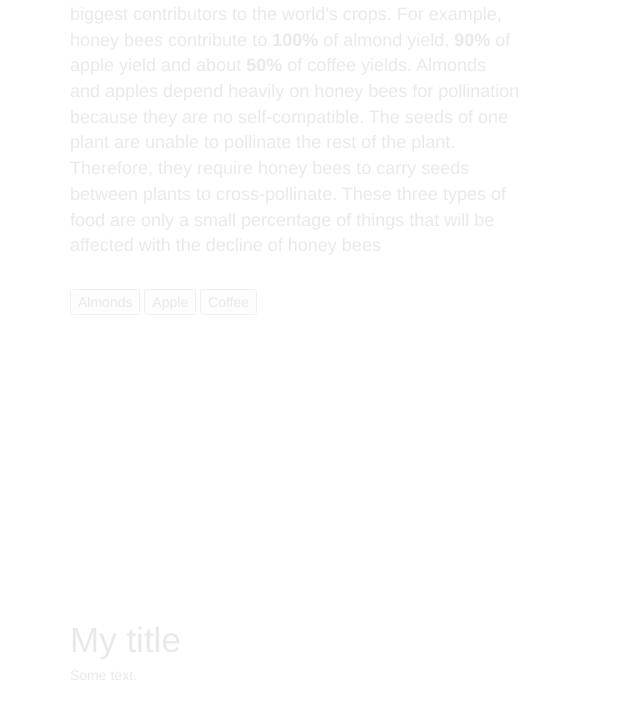
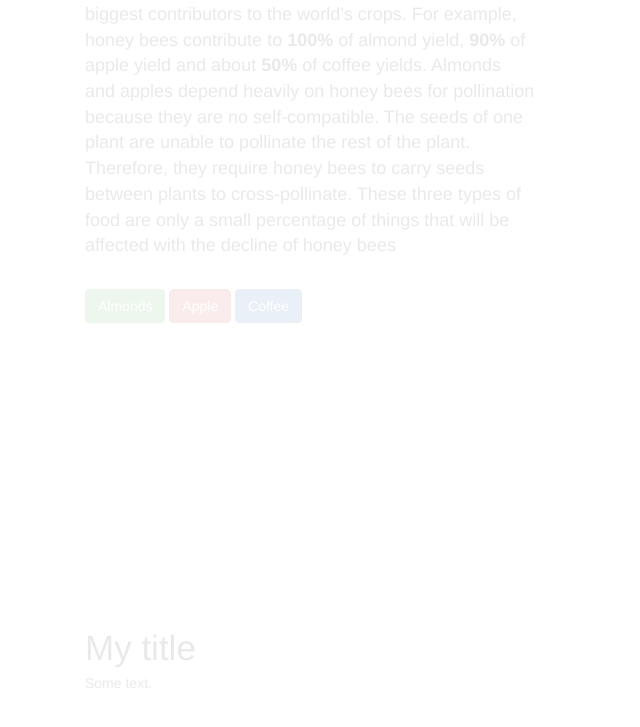
Before and after one commit to iriscsun/save-the-bees, a plain HTML site: page index.html in a window 1280 px wide. Shown: the part 3185-3912 px from the top of the page, without its empty margins (0-640 px from the left). Drawn offline with nearby package versions, Linux system fonts and the light colour scheme.

```diff
--- a/index.html
+++ b/index.html
@@ -8,6 +8,8 @@
       <title>Final Project </title>
 
       <!-- Libraries -->
+      <link rel="stylesheet" href="https://maxcdn.bootstrapcdn.com/bootstrap/4.0.0/css/bootstrap.min.css" integrity="sha384-Gn5384xqQ1aoWXA+058RXPxPg6fy4IWvTNh0E263XmFcJlSAwiGgFAW/dAiS6JXm" crossorigin="anonymous">
+
       <!-- jQuery -->
       <script src="https://code.jquery.com/jquery.min.js"></script>
       <!-- D3 -->
@@ -68,11 +70,11 @@
 
                <br />
                <td>
-                 <input type="Button" value="Almonds" onclick="changeAlmond()"/>
+                 <input type="Button" class="btn btn-success" value="Almonds" onclick="changeAlmond()"/>
                </td><td>
-                 <input type="Button" value="Apple" onclick="changeApple()"/>
+                 <input type="Button" class="btn btn-danger" value="Apple" onclick="changeApple()"/>
                </td><td>
-                 <input type="Button" value="Coffee" onclick="changeCoffee()"/>
+                 <input type="Button" class="btn btn-primary" value="Coffee" onclick="changeCoffee()"/>
                </td>
           </section>
           <section class="step">
```
